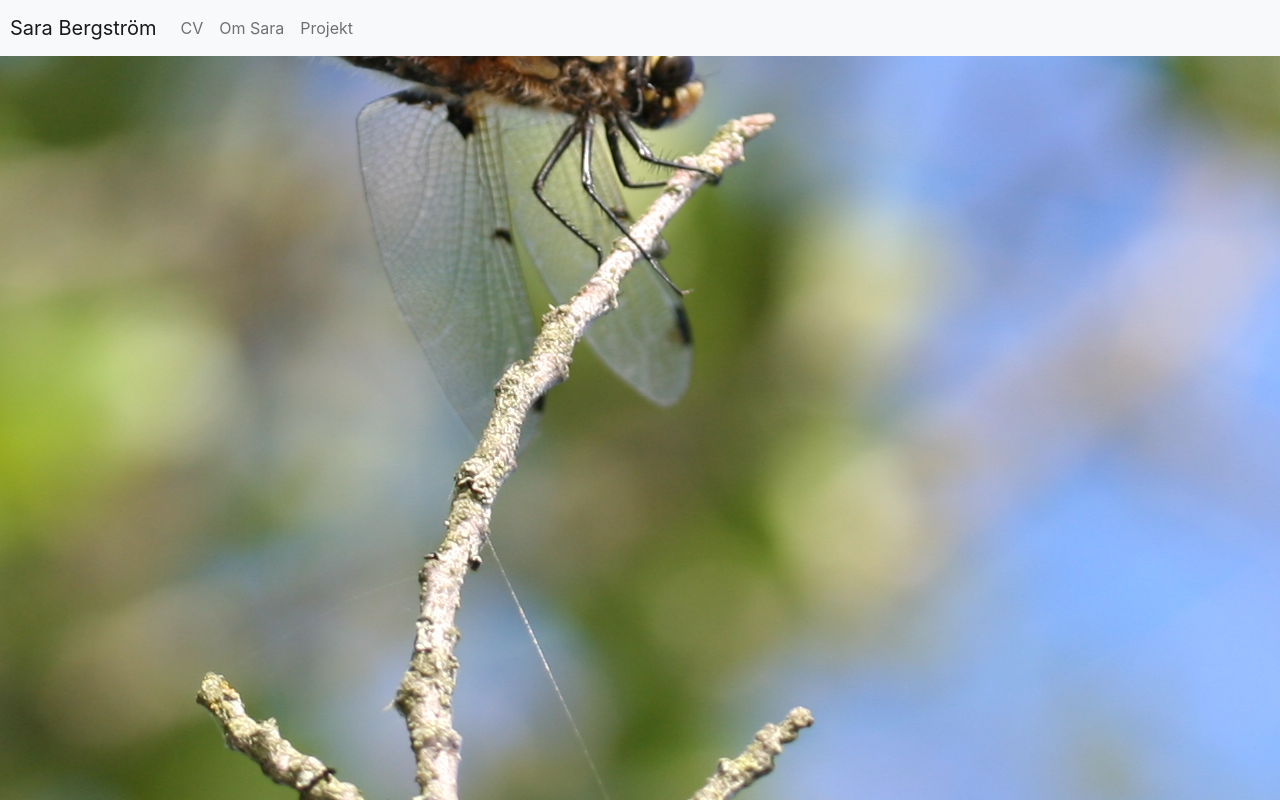
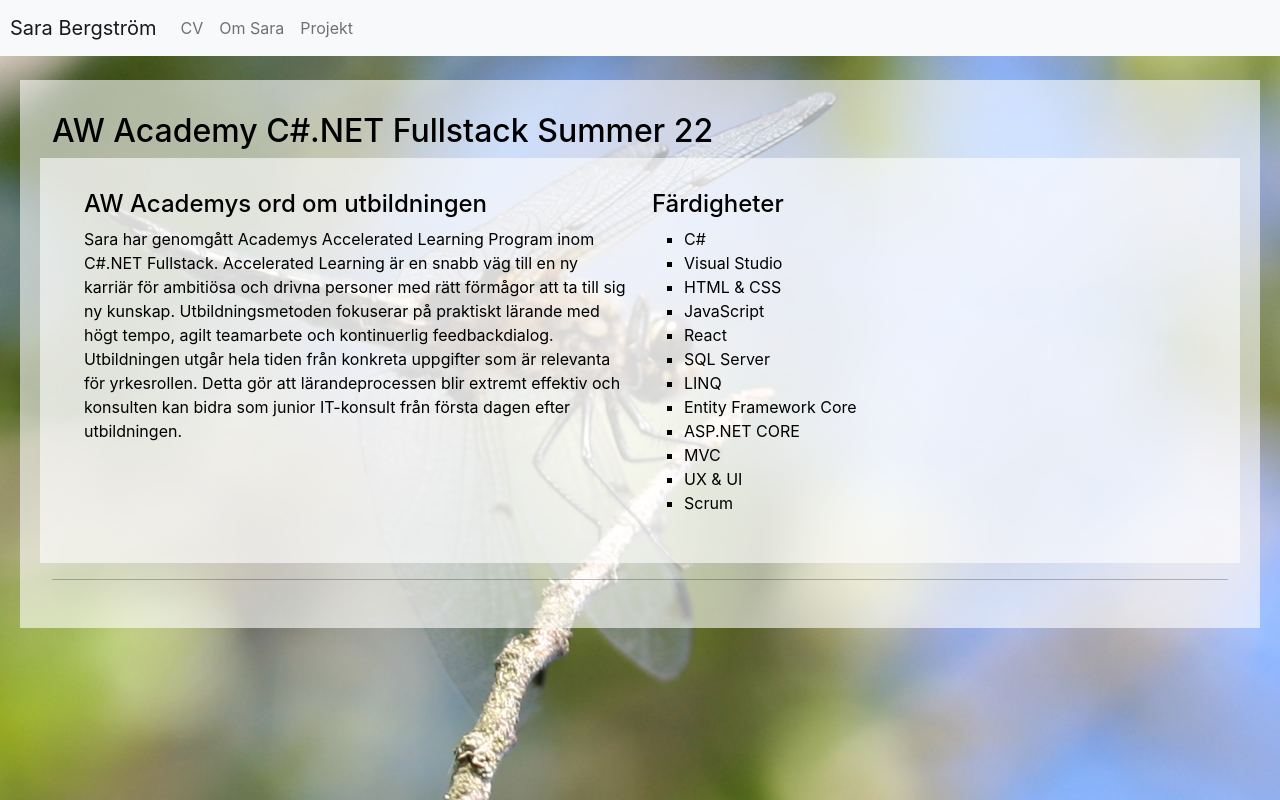
Before and after one commit to sarabergstrom/my-portfolio, a React (Create React App) app: page /academy in a window 1280 px wide. Built offline with nearby package versions, Linux system fonts and the light colour scheme.

Commit message:
Modals mm

```diff
--- a/src/App.css
+++ b/src/App.css
@@ -33,6 +33,10 @@ body {
   cursor: pointer;
 }
 
+.square-list {
+  list-style-type: square;
+}
+
 #menu {
   padding-left: 10px;
 }
--- a/src/App.js
+++ b/src/App.js
@@ -5,11 +5,11 @@ import { Home } from './pages/Home';
 import { CV } from './pages/CV';
 import { OmSara } from './pages/OmSara';
 import { Projekt } from './pages/Projekt';
+import { Academy } from './pages/Academy';
 
 function App() {
   return (
     <div className="App">
-      <header className="App-header">
         <Router>
           <Header />
           <Routes>
@@ -17,10 +17,9 @@ function App() {
             <Route path="/cv" element={<CV />}/>
             <Route path="/omsara" element={<OmSara />}/>
             <Route path="/projekt" element={<Projekt />}/>
+            <Route path="/academy" element={<Academy />}/>
           </Routes>
         </Router>
-
-      </header>
     </div>
   );
 }
--- /dev/null
+++ b/src/components/Modal.js
@@ -0,0 +1,25 @@
+export function Modal(props) {
+    return (
+        <div className="mymodal">
+            <button className="btn btn-outline-secondary" data-bs-toggle="modal" data-bs-target={"#" + props.id}>{props.title}</button>
+            <div className="modal fade" id={props.id}>
+                <div className="modal-dialog">
+                    <div className="modal-content">
+                        <div className="modal-header">
+                            <h4 className="modal-title">{props.title}</h4>
+                            <button className="close" data-bs-dismiss="modal" aria-label="Close">
+                                <span>&times;</span>
+                            </button>
+                        </div>
+                        <div className="modal-body">
+                            {props.children}
+                        </div>
+                        <div className="modal-footer">
+                            <button className="btn btn-outline-primary" data-bs-dismiss="modal">Stäng</button>
+                        </div>
+                    </div>
+                </div>
+            </div>
+        </div>
+    )
+}
--- /dev/null
+++ b/src/pages/Academy.js
@@ -0,0 +1,39 @@
+export function Academy() {
+    return (
+        <div className="backgroundbox">
+            <h2>AW Academy C#.NET Fullstack Summer 22</h2>
+            <div className="row backgroundbox">
+                <div className="col-md-6">
+                    <h4>AW Academys ord om utbildningen</h4>
+                    <p>
+                    Sara har genomgått Academys Accelerated Learning Program inom C#.NET Fullstack.
+                    Accelerated Learning är en snabb väg till en ny karriär för ambitiösa och drivna
+                    personer med rätt förmågor att ta till sig ny kunskap. Utbildningsmetoden fokuserar
+                    på praktiskt lärande med högt tempo, agilt teamarbete och kontinuerlig feedbackdialog.
+                    Utbildningen utgår hela tiden från konkreta uppgifter som är relevanta för yrkesrollen.
+                    Detta gör att lärandeprocessen blir extremt effektiv och konsulten kan bidra som junior
+                    IT-konsult från första dagen efter utbildningen.
+                    </p>
+                </div>
+                <div className="col-md-6">
+                    <h4>Färdigheter</h4>
+                    <ul className="square-list">
+                        <li>C#</li>
+                        <li>Visual Studio</li>
+                        <li>HTML & CSS</li>
+                        <li>JavaScript</li>
+                        <li>React</li>
+                        <li>SQL Server</li>
+                        <li>LINQ</li>
+                        <li>Entity Framework Core</li>
+                        <li>ASP.NET CORE</li>
+                        <li>MVC</li>
+                        <li>UX & UI</li>
+                        <li>Scrum</li>
+                    </ul>
+                </div>
+            </div>
+            <hr></hr>
+        </div>
+    )
+}
--- a/src/pages/CV.js
+++ b/src/pages/CV.js
@@ -1,4 +1,6 @@
 import { CVItem } from '../components/CVItem';
+import { Nav} from "react-bootstrap";
+import { NavLink } from "react-router-dom";
 
 export function CV() {
   return (
@@ -33,7 +35,10 @@ export function CV() {
       <div className="col-md-6">
         <h2>Utbildning</h2>
         <CVItem title="C#.NET Fullstack Summer 22" company="AW Academy" time="2022">
-          <p>Intensivutbildning till fullstackutvecklare. Praktisk utbildning med mycket fokus på att koda själv.</p>
+          <p>
+            Intensivutbildning till fullstackutvecklare. Praktisk utbildning med mycket fokus på att koda själv.
+            <Nav.Link className='link-primary' as={NavLink} to="/academy">Läs mer här</Nav.Link>
+          </p>
         </CVItem>
         <CVItem title="Fristående kurser" company="LiU, Chalmers, SU, LTU" time="2020-2021">
           <p>Professionsspråk: Franska, Introduktion till programmering i Python, Programmeringsteknik, Webbutveckling I</p>
--- a/src/pages/Home.js
+++ b/src/pages/Home.js
@@ -1,7 +1,14 @@
+import { Nav} from "react-bootstrap";
+import { NavLink } from "react-router-dom";
+
 export function Home() {
     return (
       <div className="backgroundbox">
         <h2>Välkommen!</h2>
+        <div className="backgroundbox">
+            <p>Junior Fullstackutvecklare C#.NET</p>
+            <Nav.Link as={NavLink} to="/academy">Intensivutbildning AW Academy</Nav.Link>
+        </div>
       </div>
     );
-  }
+}
--- a/src/pages/OmSara.js
+++ b/src/pages/OmSara.js
@@ -1,3 +1,5 @@
+import { Modal } from "../components/Modal";
+
 export function OmSara() {
   return (
     <div className="backgroundbox">
@@ -15,7 +17,7 @@ export function OmSara() {
         </div>
         <div className="col-md-6">
         <h4>Intressen</h4>
-          <ul>
+          <ul className="square-list">
             <li>Personlig utveckling</li>
             <li>Hälsa och träning</li>
             <li>Matlagning och bakning</li>
@@ -39,9 +41,9 @@ export function OmSara() {
           och få möjligheten att djupdyka inom vissa områden.
           </p>
         </div>
-        <div className="col-md-6">
+        <div className="col-md-3">
           <h4>Styrkor</h4>
-          <ul>
+          <ul className="square-list">
             <li>Logisk</li>
             <li>Strukturerad</li>
             <li>Snabblärd</li>
@@ -49,6 +51,31 @@ export function OmSara() {
             <li>Pålitlig</li>
             <li>Hjälpsam</li>
           </ul>
+        </div>
+        <div className="col-md-3">
+          <h4>Färdigheter</h4>
+          <Modal id="programming" title="Programmering">
+            <ul className="square-list">
+              <li>C#</li>
+              <li>SQL</li>
+              <li>HTML & CSS</li>
+              <li>JavaScript</li>
+              <li>React</li>
+              <li>Python</li>
+              <li>MATLAB</li>
+            </ul>
+          </Modal>
+          <br></br>
+          <Modal id="languages" title="Språk">
+            <ul className="square-list">
+              <li>Svenska (modersmål)</li>
+              <li>Engelska (flytande)</li>
+              <li>Franska (B1-nivå)</li>
+              <li>Spanska (A2-nivå)</li>
+              <li>Tyska (A1-nivå)</li>
+            </ul>
+          </Modal>
+
         </div>
       </div>
       <hr></hr>
--- a/src/pages/Projekt.js
+++ b/src/pages/Projekt.js
@@ -13,7 +13,13 @@ export function Projekt() {
               Möjlighet att betygsätta och göra anteckningar på varje bok, samt skapa egna kategorier för böcker, exempelvis rekommendationer från någon.
               Enkel och avancerad sökning, där informationen hämtas från Google books API.<br />
             </p>
-            <p>Grupparbete i grupp om fyra personer. <a href='https://github.com/Samiir113/TheBookAppPro'>Finns på GitHub.</a></p>
+            <p>Grupparbete i grupp om fyra personer. <a className='link-primary' href='https://github.com/Samiir113/TheBookAppPro'>Finns på GitHub.</a></p>
+            <p><strong>Tekniker: </strong></p>
+            <ul className='square-list'>
+              <li>C#.NET</li>
+              <li>ASP.NET CORE MVC</li>
+              <li>SQL Server</li>
+            </ul>
           </ProjectItem>
         </div>
       </div>
```
